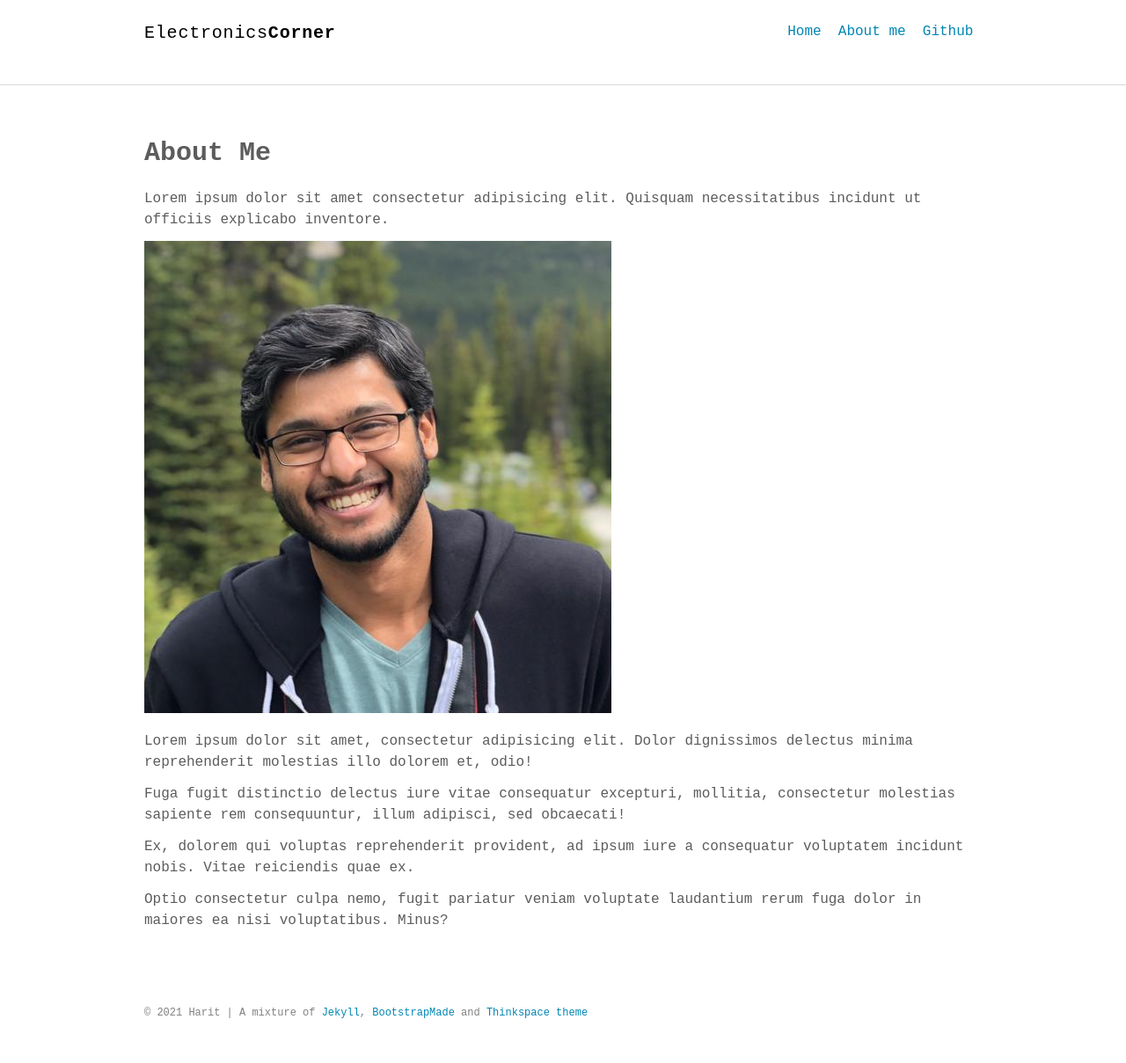
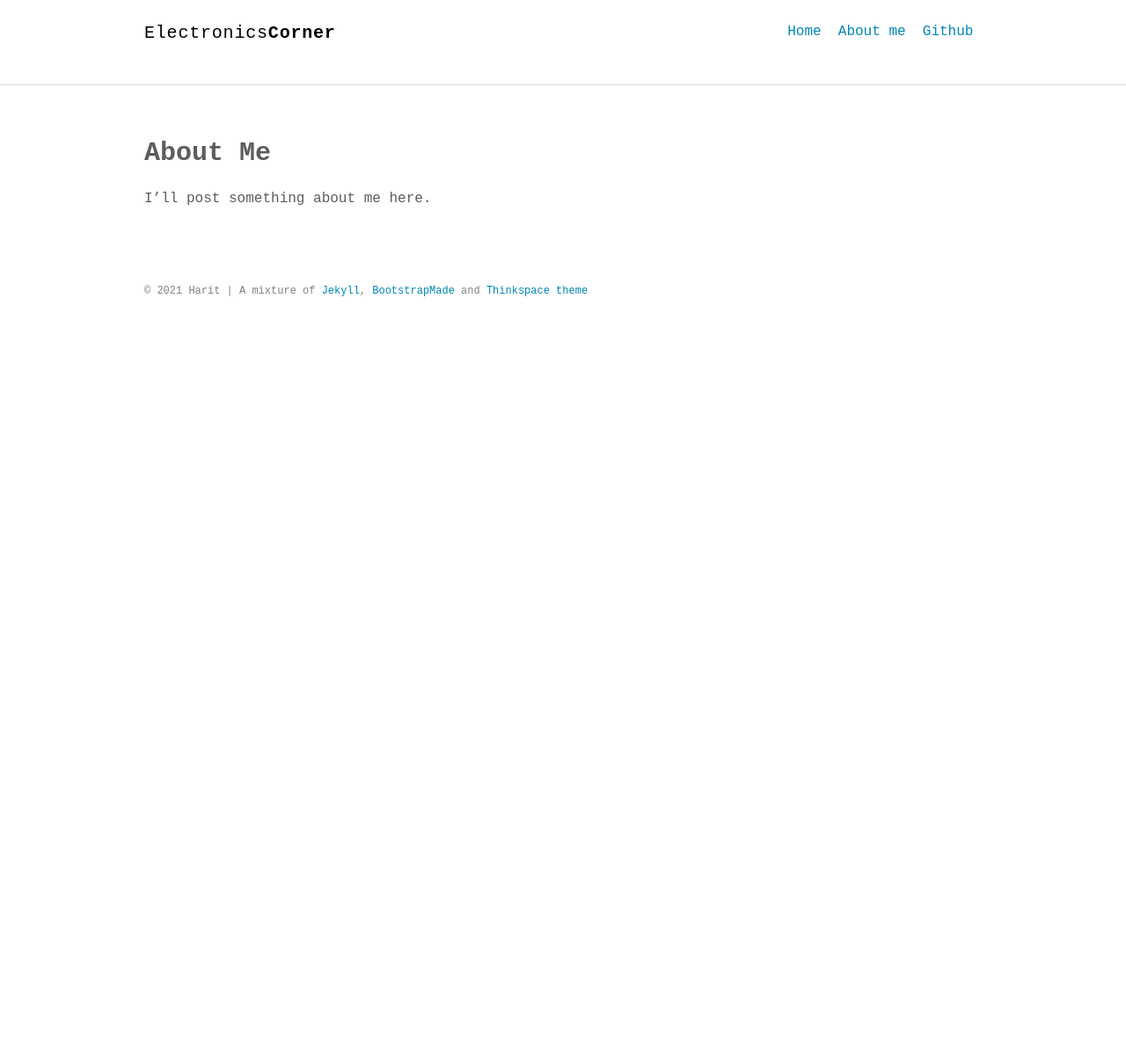
Before and after one commit to hshah89/hshah89.github.io, a Jekyll site: the page built from about.md, in a window 1280 px wide. Shown: the whole page at 88% size. Built offline with Jekyll 4.4.1, drawn with Linux system fonts in a browser that asks for light colours; some web fonts are replaced; after the commit the page ends 900 px from its top, so only the background shows below that.

Commit message:
Update about.md

```diff
--- a/about.md
+++ b/about.md
@@ -4,14 +4,7 @@ title: About Me
 permalink: /about/
 ---
 
-Lorem ipsum dolor sit amet consectetur adipisicing elit. Quisquam necessitatibus incidunt ut officiis explicabo inventore.
 
-![Author Image](/assets/img/author.jpg)
 
-Lorem ipsum dolor sit amet, consectetur adipisicing elit. Dolor dignissimos delectus minima reprehenderit molestias illo dolorem et, odio!
 
-Fuga fugit distinctio delectus iure vitae consequatur excepturi, mollitia, consectetur molestias sapiente rem consequuntur, illum adipisci, sed obcaecati!
-
-Ex, dolorem qui voluptas reprehenderit provident, ad ipsum iure a consequatur voluptatem incidunt nobis. Vitae reiciendis quae ex.
-
-Optio consectetur culpa nemo, fugit pariatur veniam voluptate laudantium rerum fuga dolor in maiores ea nisi voluptatibus. Minus?
+I'll post something about me here.
```
